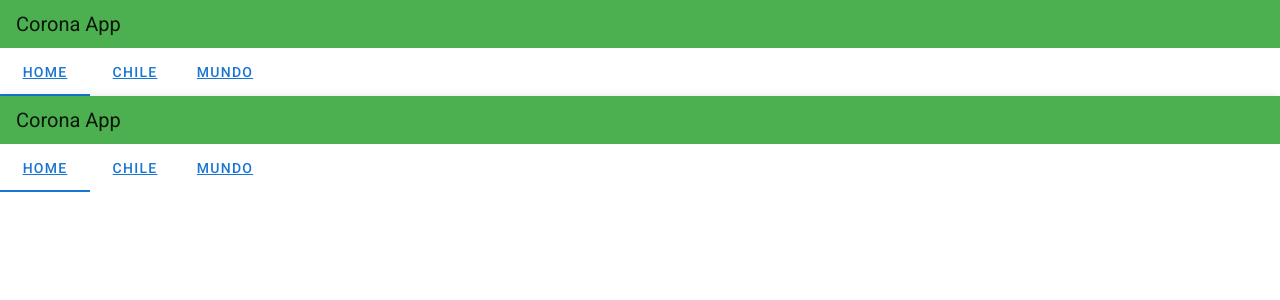
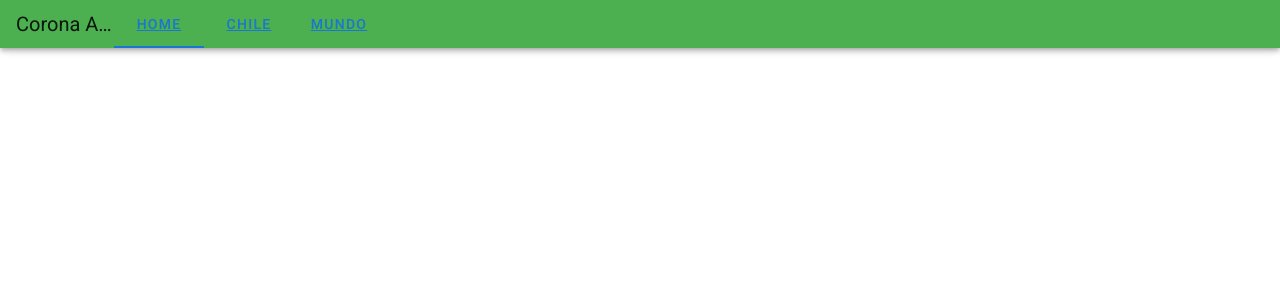
Before and after one commit to EikichiS/CoronaVue, a Vue app: page / in a window 1280 px wide. Shown: the top 300 px of the page. Built offline with nearby package versions, Linux system fonts and the light colour scheme.

Commit message:
FIX: Router bug

```diff
--- a/src/components/AppHeader.vue
+++ b/src/components/AppHeader.vue
@@ -2,6 +2,11 @@
 <div>
   <v-app-bar color="green" dense >
     <v-toolbar-title>Corona App</v-toolbar-title>
+      <v-tabs>
+        <v-tab><router-link to="/Home">Home</router-link></v-tab>
+        <v-tab><router-link to="/Dashboard">Chile</router-link></v-tab>
+        <v-tab><router-link to="/Mundo">Mundo</router-link></v-tab>
+      </v-tabs>
   </v-app-bar>
   </div>
 </template>
--- a/src/components/AppLayout.vue
+++ b/src/components/AppLayout.vue
@@ -1,13 +1,6 @@
 <template>
   <v-app>
     <app-header />
-    <div>
-      <v-tabs>
-        <v-tab><router-link to="/Home">Home</router-link></v-tab>
-        <v-tab><router-link to="/Dashboard">Chile</router-link></v-tab>
-        <v-tab><router-link to="/Mundo">Mundo</router-link></v-tab>
-      </v-tabs>
-    </div>
     <router-view />
   </v-app>
 </template>
--- a/src/components/Charts/HomeChart.vue
+++ b/src/components/Charts/HomeChart.vue
@@ -11,7 +11,7 @@ export default {
   },
   mounted () {
     console.log(this.chartdata.data);
-    console.log(Object.getPrototypeOf(this.chartdata.data));
+    console.log(Object.values(this.chartdata.data));
 
     this.renderChart(
       {
--- a/src/router/index.js
+++ b/src/router/index.js
@@ -6,11 +6,6 @@ Vue.use(Router);
 export default new Router({
   mode: "history",
   routes: [
-    {
-      name: 'root',
-      path: '/',
-      component: () => import('@/components/AppLayout'),
-    },
     {
       name: 'Home',
       path: '/home',
```
